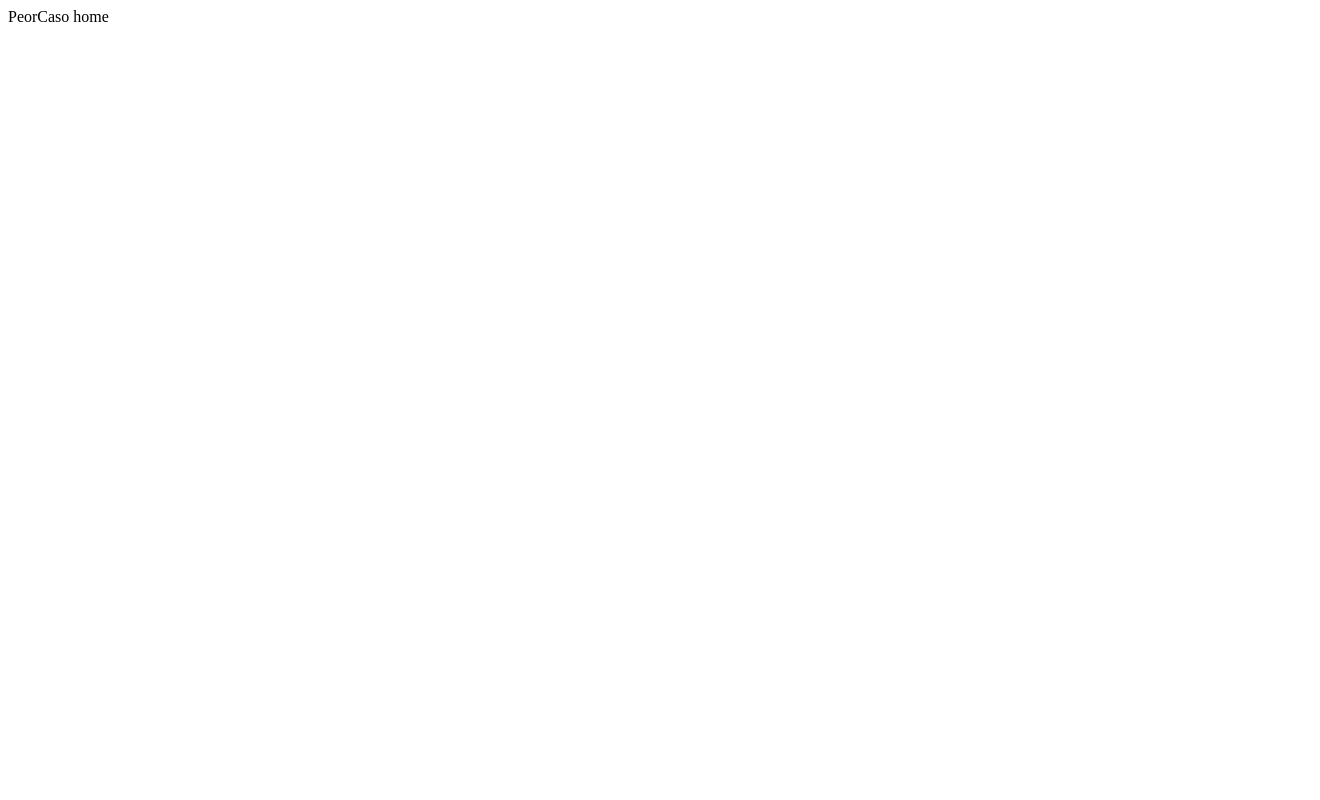
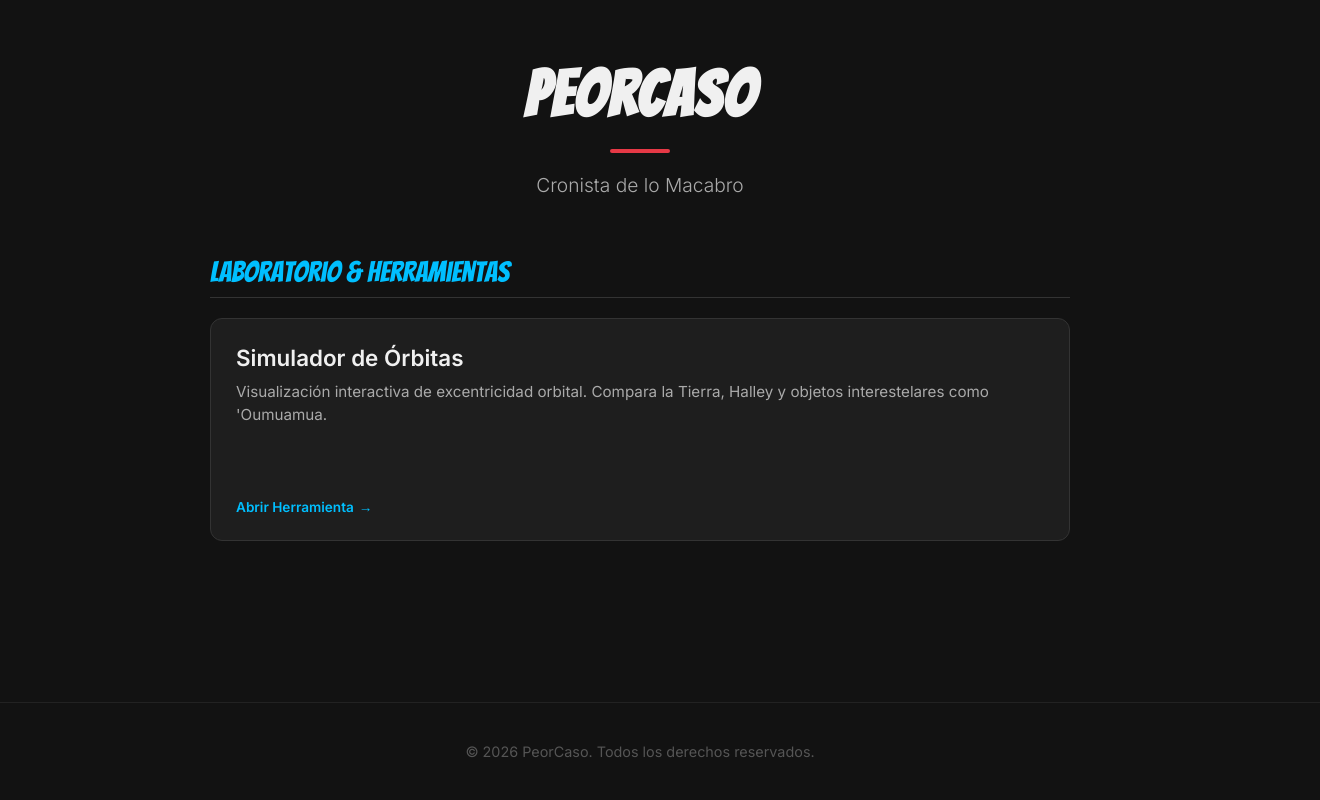
Before and after one commit to Blizky/PeorCaso, a plain HTML site: page index.html in a window 1280 px wide. Shown: the whole page, 1320 px wide, since content can reach past the window. Drawn offline with Linux system fonts and the light colour scheme.

Commit message:
Create PeorCaso homepage layout and styles
Added HTML structure and styling for the PeorCaso homepage.

```diff
--- a/index.html
+++ b/index.html
@@ -1 +1,175 @@
-PeorCaso home
+<!DOCTYPE html>
+<html lang="es">
+<head>
+    <meta charset="UTF-8">
+    <meta name="viewport" content="width=device-width, initial-scale=1.0">
+    <title>PeorCaso | Cronista de lo Macabro</title>
+    <link rel="preconnect" href="https://fonts.googleapis.com">
+    <link rel="preconnect" href="https://fonts.gstatic.com" crossorigin>
+    <link href="https://fonts.googleapis.com/css2?family=Bangers&family=Inter:wght@300;400;600&display=swap" rel="stylesheet">
+
+    <style>
+        :root {
+            --bg-color: #121212;
+            --card-bg: #1e1e1e;
+            --text-main: #f0f0f0;
+            --text-muted: #aaaaaa;
+            --accent: #e63946; /* Un rojo apagado para el toque macabro */
+            --highlight: #00BFFF; /* Azul cian para elementos interactivos */
+        }
+
+        body {
+            font-family: 'Inter', sans-serif;
+            background-color: var(--bg-color);
+            color: var(--text-main);
+            margin: 0;
+            padding: 0;
+            display: flex;
+            flex-direction: column;
+            align-items: center;
+            min-height: 100vh;
+        }
+
+        /* HEADER */
+        header {
+            text-align: center;
+            padding: 60px 20px 40px;
+            max-width: 800px;
+        }
+
+        h1 {
+            font-family: 'Bangers', cursive;
+            font-size: 4rem;
+            margin: 0;
+            letter-spacing: 2px;
+            color: var(--text-main);
+            text-transform: uppercase;
+        }
+
+        .subtitle {
+            font-size: 1.2rem;
+            color: var(--text-muted);
+            margin-top: 10px;
+            font-weight: 300;
+        }
+
+        .divider {
+            width: 60px;
+            height: 4px;
+            background-color: var(--accent);
+            margin: 20px auto;
+            border-radius: 2px;
+        }
+
+        /* MENU GRID */
+        main {
+            width: 100%;
+            max-width: 900px;
+            padding: 20px;
+            box-sizing: border-box;
+            flex-grow: 1; /* Empuja el footer hacia abajo */
+        }
+
+        .section-title {
+            font-family: 'Bangers', cursive;
+            font-size: 1.8rem;
+            color: var(--highlight);
+            margin-bottom: 20px;
+            border-bottom: 1px solid #333;
+            padding-bottom: 10px;
+        }
+
+        .menu-grid {
+            display: grid;
+            grid-template-columns: repeat(auto-fit, minmax(300px, 1fr));
+            gap: 20px;
+        }
+
+        /* CARD DEL SIMULADOR */
+        .card {
+            background-color: var(--card-bg);
+            border: 1px solid #333;
+            border-radius: 12px;
+            padding: 25px;
+            text-decoration: none;
+            color: inherit;
+            transition: transform 0.2s, box-shadow 0.2s, border-color 0.2s;
+            display: flex;
+            flex-direction: column;
+            justify-content: space-between;
+            height: 100%;
+        }
+
+        .card:hover {
+            transform: translateY(-5px);
+            box-shadow: 0 10px 20px rgba(0,0,0,0.4);
+            border-color: var(--highlight);
+        }
+
+        .card h3 {
+            margin: 0 0 10px 0;
+            font-size: 1.4rem;
+            color: var(--text-main);
+        }
+
+        .card p {
+            margin: 0;
+            font-size: 0.95rem;
+            color: var(--text-muted);
+            line-height: 1.5;
+        }
+
+        .card-footer {
+            margin-top: 20px;
+            font-size: 0.85rem;
+            color: var(--highlight);
+            font-weight: 600;
+            display: flex;
+            align-items: center;
+        }
+
+        .card-footer span { margin-left: 5px; }
+
+        /* FOOTER */
+        footer {
+            width: 100%;
+            text-align: center;
+            padding: 40px;
+            color: #555;
+            font-size: 0.9rem;
+            border-top: 1px solid #222;
+            margin-top: auto;
+        }
+    </style>
+</head>
+<body>
+
+    <header>
+        <h1>PeorCaso</h1>
+        <div class="divider"></div>
+        <div class="subtitle">Cronista de lo Macabro</div>
+    </header>
+
+    <main>
+        <div class="section-title">Laboratorio & Herramientas</div>
+
+        <div class="menu-grid">
+            <a href="simulators/excentricidad/index.html" class="card">
+                <div>
+                    <h3>Simulador de Órbitas</h3>
+                    <p>Visualización interactiva de excentricidad orbital. Compara la Tierra, Halley y objetos interestelares como 'Oumuamua.</p>
+                </div>
+                <div class="card-footer">
+                    Abrir Herramienta <span>&rarr;</span>
+                </div>
+            </a>
+
+            </div>
+    </main>
+
+    <footer>
+        &copy; 2026 PeorCaso. Todos los derechos reservados.
+    </footer>
+
+</body>
+</html>
```
